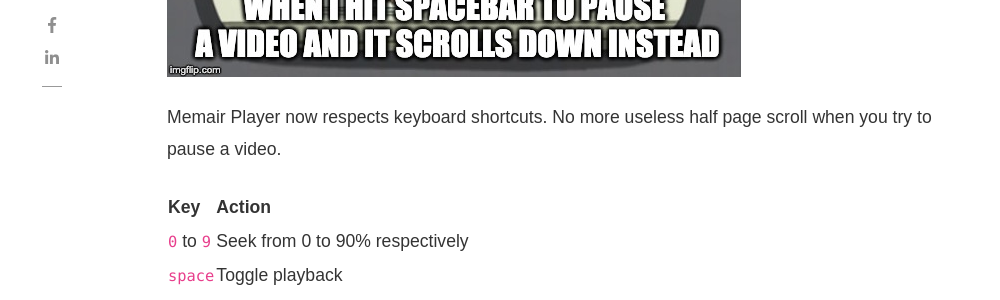
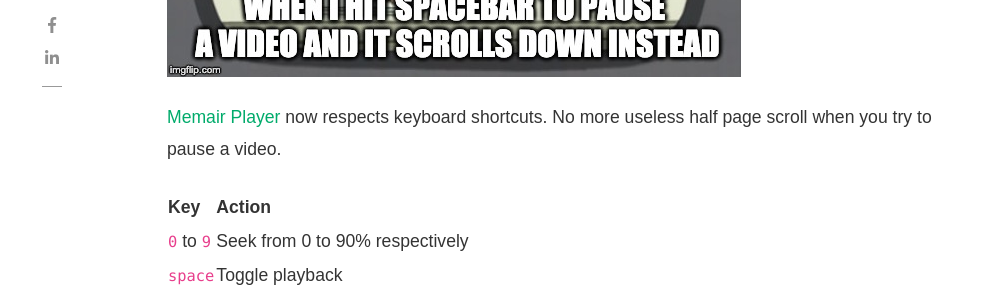
Before and after one commit to memair/blog, a Jekyll site: the page built from _posts/2019-05-16-player-keyboard-shortcuts.md, in a window 1280 px wide and 900 px high, scrolled down 620 px. Shown: the part 153-453 px from the top of the window, without its empty margins (118-1118 px from the left). Built offline with Jekyll 4.4.1, drawn with Linux system fonts in a browser that asks for light colours; nearby versions of some CDN libraries; some web fonts are replaced; comment, search, counter and statistics services are not loaded; part of the change alters nothing that is shown.

```diff
--- a/_posts/2019-05-16-player-keyboard-shortcuts.md
+++ b/_posts/2019-05-16-player-keyboard-shortcuts.md
@@ -10,7 +10,7 @@ featured: false
 hidden: false
 ---
 
-Memair Player now respects keyboard shortcuts. No more useless half page scroll when you try to pause a video.
+[Memair Player](https://memair.com/player) now respects keyboard shortcuts. No more useless half page scroll when you try to pause a video.
 
 | Key        | Action                                 |
 | ---------- | -------------------------------------- |
```
